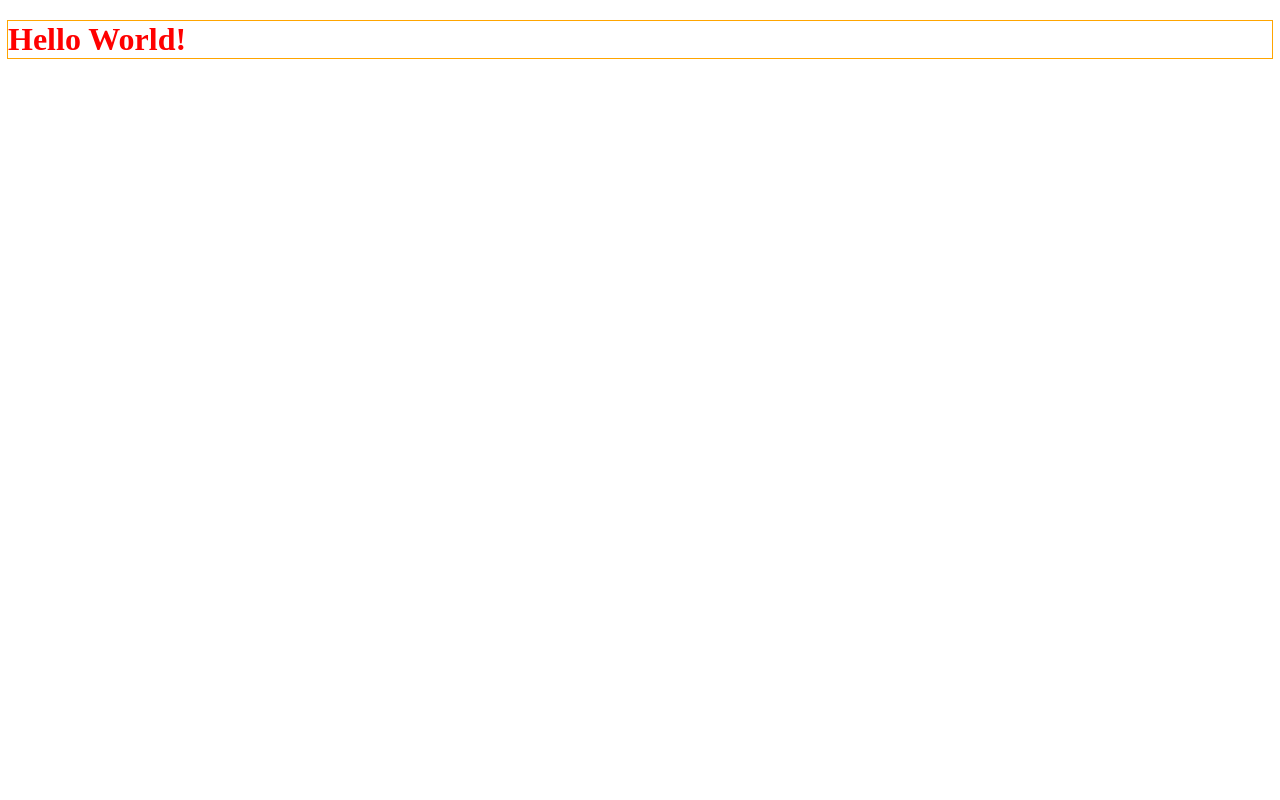
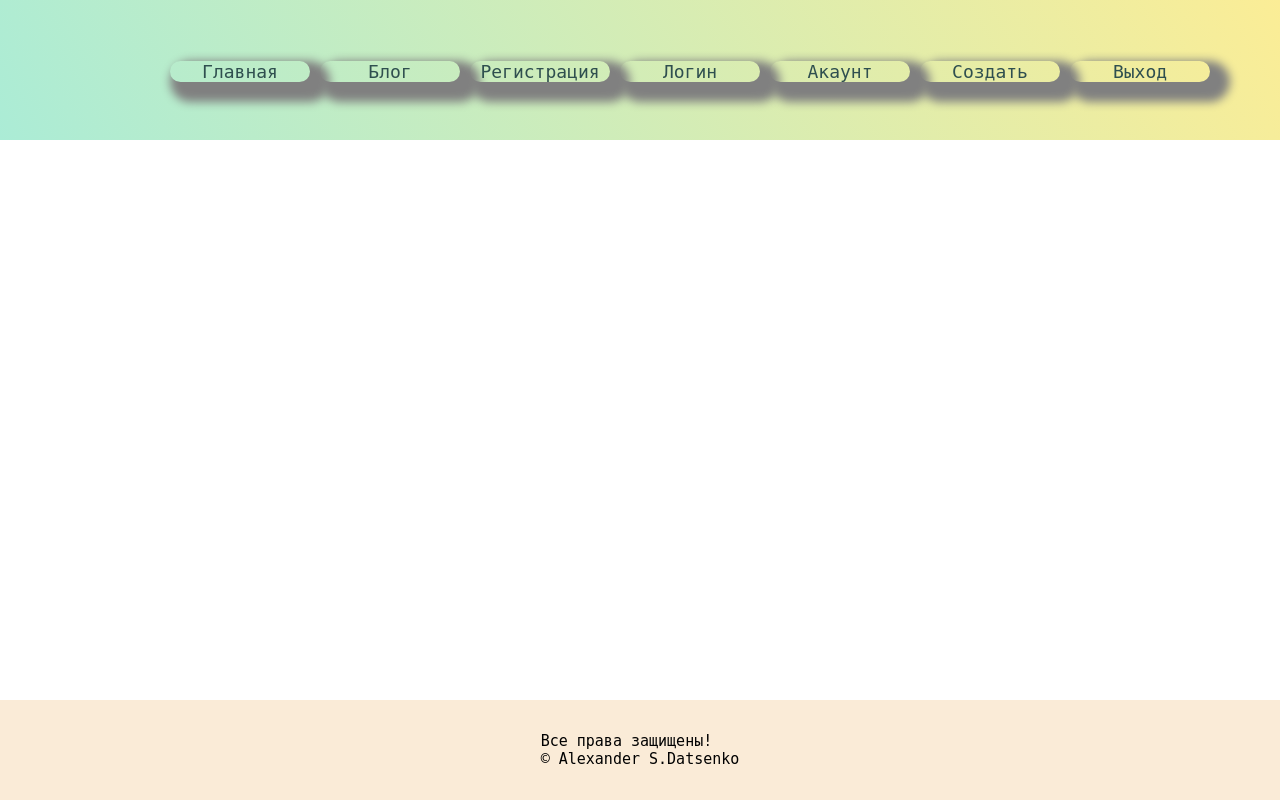
Before and after one commit to Alexprg1147/flask_blog_youtube, a Flask app: page / in a window 1280 px wide. Run offline with Flask 3, Linux system fonts and the light colour scheme.

Commit message:
add_main_menu

```diff
--- a/static/css/styles.css
+++ b/static/css/styles.css
@@ -1,7 +1,71 @@
-h1 {
-    color:red;
+*{
+    margin: 0;
+    padding: 0;
+}
+html, body {
+    height: 100%;
+}
+
+/* MAIN MENU */
+
+.header {
+    height: 140px;
+    background-image: linear-gradient(60deg, #abecd6 0%, #fbed96 100%);
+}
+
+.main_menu {
+    display: flex;
+    justify-content: flex-end;
+    padding-right: 60px;
+}
+
+.main_menu a {
+    text-decoration: none;
+    color: darkslategray;
+    font-weight: 400;
+}
+
+.main_menu li {
+    list-style: none;
+    margin-right: 10px;
+    width: 140px;
+    margin-top: 5%;
+    box-shadow:  10px 10px 10px 10px grey;
+    font-family: monospace;
+    border-radius: 100px;
+    text-align: center;
+}
+
+.main_menu li:hover {
+    transition-duration: 0.5s;
+    box-shadow: 4px 5px 50px grey;
+}
+.main_menu p{
+    font-size: 18px;
 }
 
 .wrapper {
-    outline: 1px orange solid
+    display: flex;
+    flex-direction: column;
+    height: 100%;
 }
+
+/* content */
+.content {
+    width: 60%;
+    margin: 100px auto 0;
+    flex: 1 0 auto;
+}
+
+/* FOOTER*/
+.footer {
+    display: flex;
+    justify-content: center;
+    width: 100%;
+    height: 100px;
+    background-color: antiquewhite;
+    flex: 0 0 auto;
+    align-items: center;
+    font-size: 15px;
+    font-family: monospace;
+}
--- a/templates/index.html
+++ b/templates/index.html
@@ -1,5 +1,5 @@
 {% extends 'layout.html' %}
 
 {% block content %}
-    <h1>Hello World!</h1>
+
 {% endblock content %}
--- a/templates/layout.html
+++ b/templates/layout.html
@@ -15,15 +15,32 @@
 
 <div class="wrapper">
 {% block menu %}
+    <header class="header">
+        <ul class="main_menu">
+            <li><a href="#"><p>Главная</p></a></li>
+            <li><a href="#"><p>Блог</p></a></li>
+            <li><a href="#"><p>Регистрация</p></a></li>
+            <li><a href="#"><p>Логин</p></a></li>
+            <li><a href="#"><p>Акаунт</p></a></li>
+            <li><a href="#"><p>Создать</p></a></li>
+            <li><a href="#"><p>Выход</p></a></li>
+        </ul>
+    </header>
 {% endblock menu %}
 
 {% block content %}
 {% endblock content %}
 
 {% block main_page %}
+    <div class="content">
+
+    </div>
 {% endblock main_page %}
 
 {% block footer %}
+    <footer class="footer">Все права защищены!<br>
+    &#169; Alexander S.Datsenko
+    </footer>
 {% endblock footer %}
 </div>
 </body>
```
